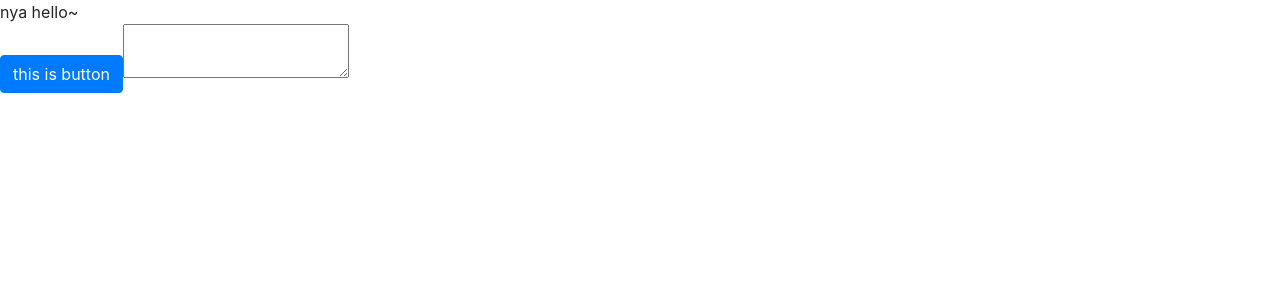
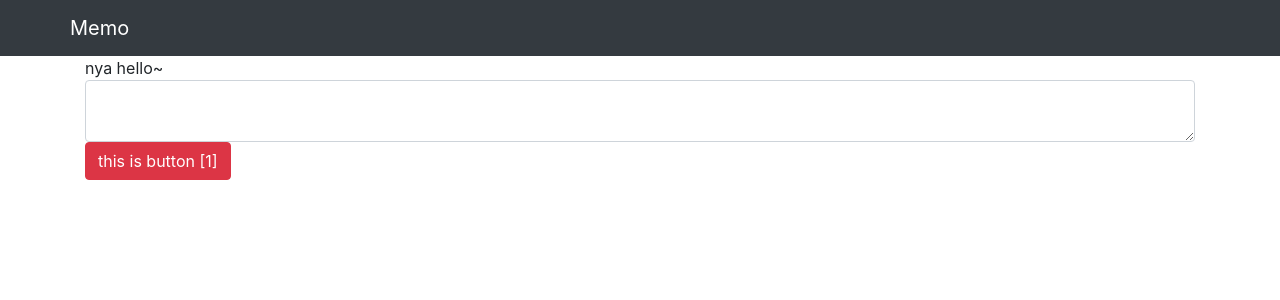
Before and after one commit to syudead/memo, a React app: page / in a window 1280 px wide. Shown: the top 300 px of the page. Built offline with nearby package versions, Linux system fonts and the light colour scheme.

Commit message:
resolve alias

```diff
--- a/src/App.tsx
+++ b/src/App.tsx
@@ -1,14 +1,26 @@
 import React from 'react';
 import Memo from '~/components/Memo';
+import { Nav, Container, Row, Col, Navbar } from 'react-bootstrap';
 
 const App = () => {
 
 
   return (
-    <div>
-      <div>nya hello~</div>
-      <Memo />
-    </div>
+    <>
+    <Navbar bg="dark" variant="dark" sticky="top">
+    <Container>
+      <Navbar.Brand href="/">Memo</Navbar.Brand>
+    </Container>
+    </Navbar>
+    <Container>
+      <Row>
+        <Col>
+          <div>nya hello~</div>
+          <Memo />
+        </Col>
+      </Row>
+    </Container>
+    </>
   )
 };
 
--- a/src/components/Memo.tsx
+++ b/src/components/Memo.tsx
@@ -1,12 +1,21 @@
-import React from 'react';
-import { Button } from 'react-bootstrap';
+import React, { useState, useCallback } from 'react';
+import { Button, Nav, Form } from 'react-bootstrap';
 
 const Memo = () => {
+  const [count, setCount] = useState(1)
+
+  const increment = useCallback(() => {
+    setCount(count + 1)
+  }, [count])
+
+  const props = {
+    omg: 1,
+  };
 
   return (
     <div>
-      <Button>this is button</Button>
-      <textarea></textarea>
+      <Form.Control as="textarea"></Form.Control>
+      <Button variant="danger" {...props} onClick={() => increment()}>this is button [{count}]</Button>
     </div>
   )
 };
--- a/src/index.html
+++ b/src/index.html
@@ -1,5 +1,6 @@
 <html>
   <head>
+    <meta name="viewport" content="width=device-width,initial-scale=1">
     <title>memo</title>
   </head>
   <body>
--- a/tsconfig.json
+++ b/tsconfig.json
@@ -32,8 +32,6 @@
     // "noImplicitThis": true,                /* Raise error on 'this' expressions with an implied 'any' type. */
     // "alwaysStrict": true,                  /* Parse in strict mode and emit "use strict" for each source file. */
 
-    //"skipLibCheck": true,
-
     /* Additional Checks */
     // "noUnusedLocals": true,                /* Report errors on unused locals. */
     // "noUnusedParameters": true,            /* Report errors on unused parameters. */
@@ -41,7 +39,7 @@
     // "noFallthroughCasesInSwitch": true,    /* Report errors for fallthrough cases in switch statement. */
 
     /* Module Resolution Options */
-    // "moduleResolution": "node",            /* Specify module resolution strategy: 'node' (Node.js) or 'classic' (TypeScript pre-1.6). */
+    "moduleResolution": "node",            /* Specify module resolution strategy: 'node' (Node.js) or 'classic' (TypeScript pre-1.6). */
     "baseUrl": "./",                       /* Base directory to resolve non-absolute module names. */
     "paths": {"~/*": ["src/*"]},                           /* A series of entries which re-map imports to lookup locations relative to the 'baseUrl'. */
     // "rootDirs": [],                        /* List of root folders whose combined content represents the structure of the project at runtime. */
```
